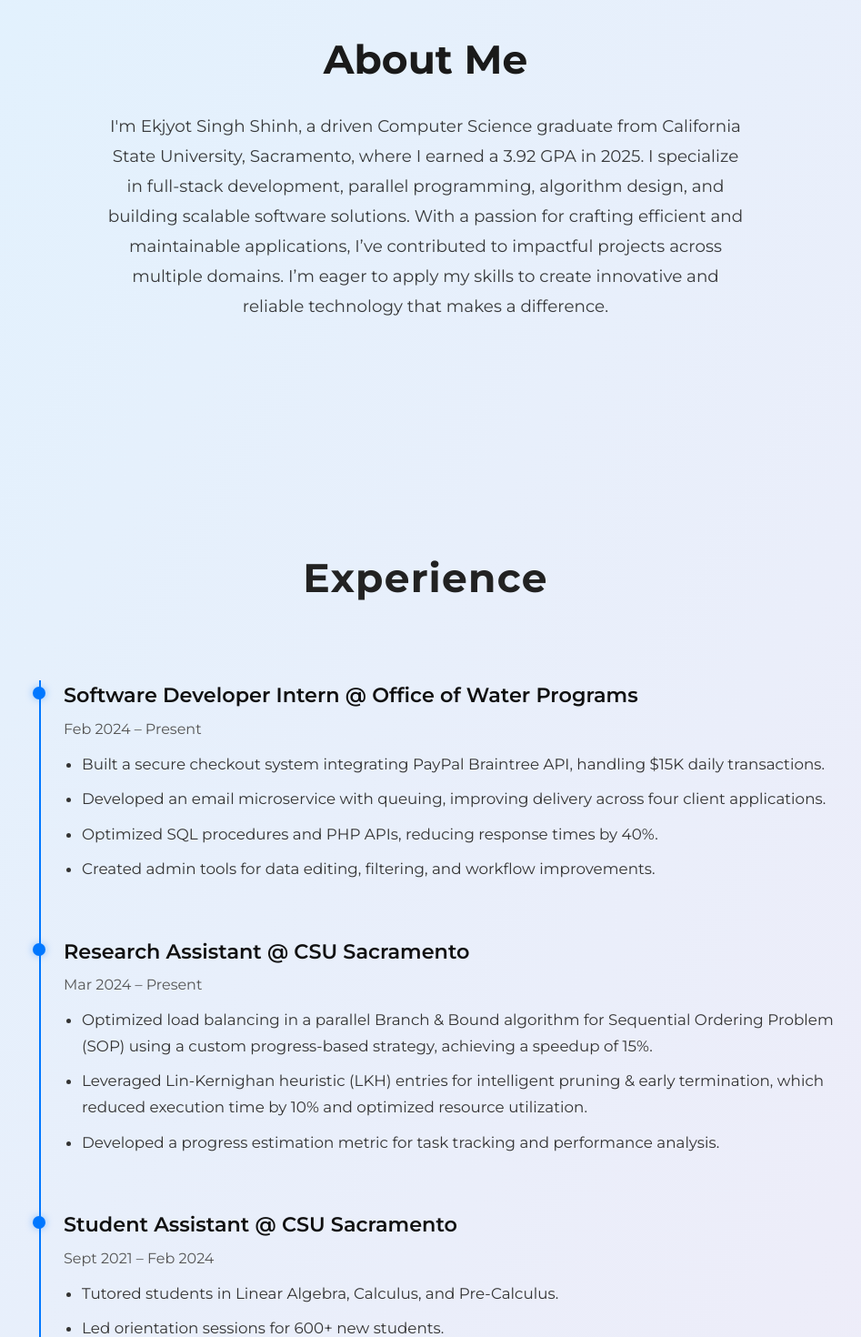
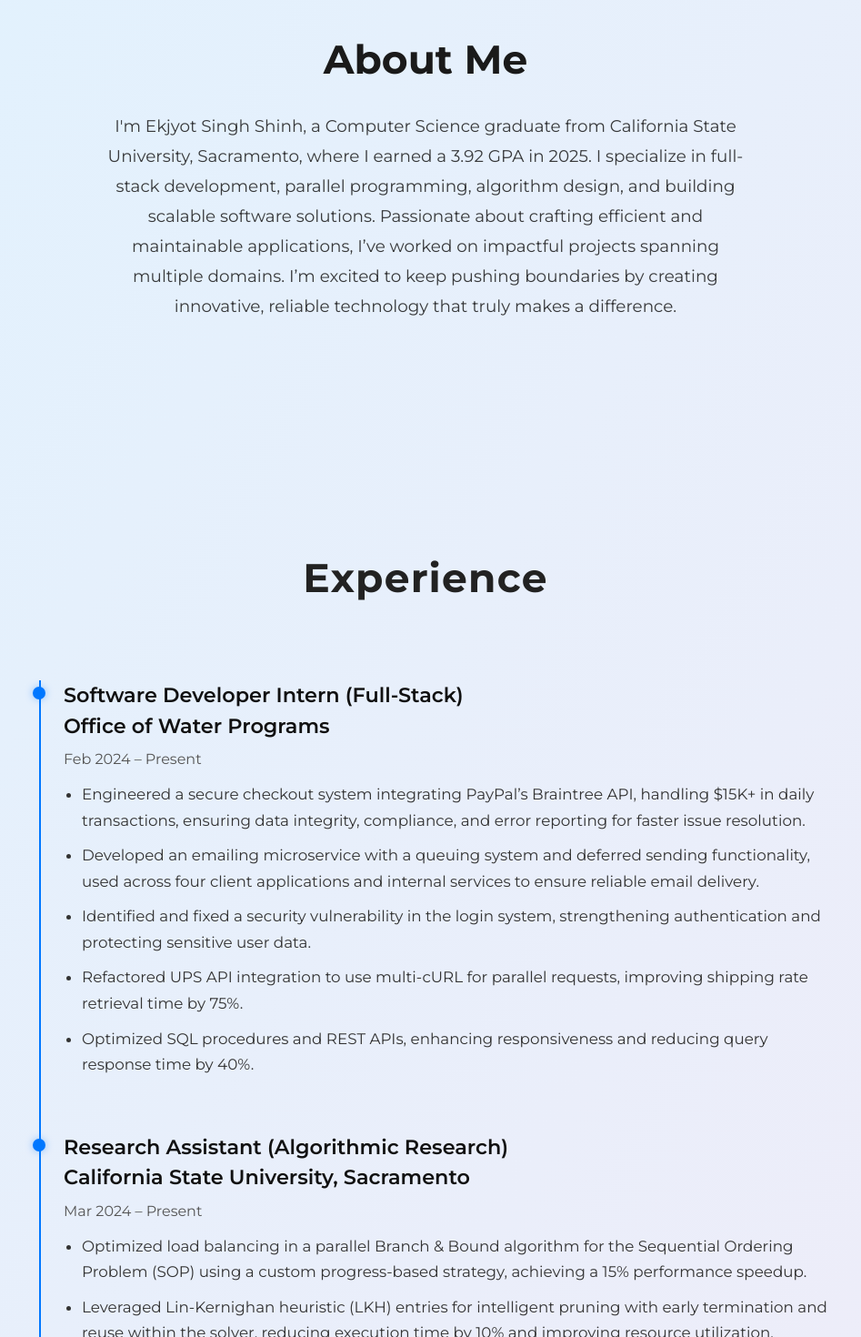
Before and after one commit to ekjyotshinh/portfolio, a React (Vite) app: page / in a window 1280 px wide. Shown: the part 940-2410 px from the top of the page at 91% size, without its empty margins (172-1119 px from the left). Built offline with nearby package versions, Linux system fonts and the light colour scheme.

Commit message:
style: enhance About and Experience sections for clarity and detail; update roles and responsibilities

```diff
--- a/src/components/About/About.jsx
+++ b/src/components/About/About.jsx
@@ -7,14 +7,14 @@ function About() {
       <div className="about-container">
         <h2>About Me</h2>
         <p className="about-text">
-          I'm Ekjyot Singh Shinh, a driven Computer Science graduate from
-          California State University, Sacramento, where I earned a 3.92 GPA in
-          2025. I specialize in full-stack development, parallel programming,
-          algorithm design, and building scalable software solutions. With a
-          passion for crafting efficient and maintainable applications, I’ve
-          contributed to impactful projects across multiple domains. I’m eager
-          to apply my skills to create innovative and reliable technology that
-          makes a difference.
+          I'm Ekjyot Singh Shinh, a Computer Science graduate from California
+          State University, Sacramento, where I earned a 3.92 GPA in 2025. I
+          specialize in full-stack development, parallel programming, algorithm
+          design, and building scalable software solutions. Passionate about
+          crafting efficient and maintainable applications, I’ve worked on
+          impactful projects spanning multiple domains. I’m excited to keep
+          pushing boundaries by creating innovative, reliable technology that
+          truly makes a difference.
         </p>
       </div>
     </SectionContainer>
--- a/src/components/Experience/Experience.jsx
+++ b/src/components/Experience/Experience.jsx
@@ -3,34 +3,34 @@ import "./Experience.css";
 
 const experiences = [
   {
-    role: "Software Developer Intern",
+    role: "Software Developer Intern (Full-Stack)",
     company: "Office of Water Programs",
     date: "Feb 2024 – Present",
     details: [
-      "Built a secure checkout system integrating PayPal Braintree API, handling $15K daily transactions.",
-      "Developed an email microservice with queuing, improving delivery across four client applications.",
-      "Optimized SQL procedures and PHP APIs, reducing response times by 40%.",
-      "Created admin tools for data editing, filtering, and workflow improvements.",
+      "Engineered a secure checkout system integrating PayPal’s Braintree API, handling $15K+ in daily transactions, ensuring data integrity, compliance, and error reporting for faster issue resolution.",
+      "Developed an emailing microservice with a queuing system and deferred sending functionality, used across four client applications and internal services to ensure reliable email delivery.",
+      "Identified and fixed a security vulnerability in the login system, strengthening authentication and protecting sensitive user data.",
+      "Refactored UPS API integration to use multi-cURL for parallel requests, improving shipping rate retrieval time by 75%.",
+      "Optimized SQL procedures and REST APIs, enhancing responsiveness and reducing query response time by 40%.",
     ],
   },
   {
-    role: "Research Assistant",
-    company: "CSU Sacramento",
+    role: "Research Assistant (Algorithmic Research)",
+    company: "California State University, Sacramento",
     date: "Mar 2024 – Present",
     details: [
-      "Optimized load balancing in a parallel Branch & Bound algorithm for Sequential Ordering Problem (SOP) using a custom progress-based strategy, achieving a speedup of 15%.",
-      "Leveraged Lin-Kernighan heuristic (LKH) entries for intelligent pruning & early termination, which reduced execution time by 10% and optimized resource utilization.",
-      "Developed a progress estimation metric for task tracking and performance analysis.",
+      "Optimized load balancing in a parallel Branch & Bound algorithm for the Sequential Ordering Problem (SOP) using a custom progress-based strategy, achieving a 15% performance speedup.",
+      "Leveraged Lin-Kernighan heuristic (LKH) entries for intelligent pruning with early termination and reuse within the solver, reducing execution time by 10% and improving resource utilization.",
+      "Developed a progress estimation metric to evaluate task progress, enabling comparative performance analysis across runs.",
     ],
   },
   {
-    role: "Student Assistant",
-    company: "CSU Sacramento",
+    role: "Student Assistant (Math Mentor & Orientation Leader)",
+    company: "California State University, Sacramento",
     date: "Sept 2021 – Feb 2024",
     details: [
-      "Tutored students in Linear Algebra, Calculus, and Pre-Calculus.",
-      "Led orientation sessions for 600+ new students.",
-      "Collaborated with 30+ leaders to enhance student onboarding.",
+      "Mentored students in Linear Algebra, Calculus, and Pre-Calculus, breaking down complex concepts into clear explanations.",
+      "Led orientation sessions and presentations for 600+ new students while collaborating with 30 orientation leaders to enhance student onboarding.",
     ],
   },
 ];
@@ -73,7 +73,7 @@ const Experience = () => {
             <div className="timeline-dot" />
             <div className="timeline-content">
               <h3>
-                {exp.role} @ {exp.company}
+                {exp.role} <br /> {exp.company}
               </h3>
               <span className="date">{exp.date}</span>
               <ul>
```
